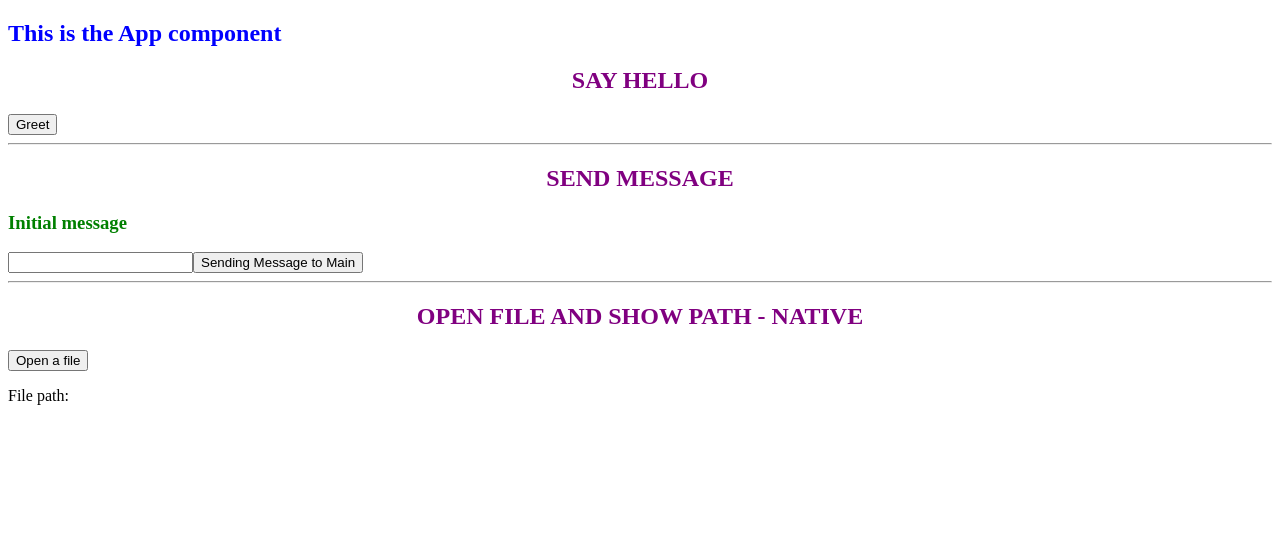
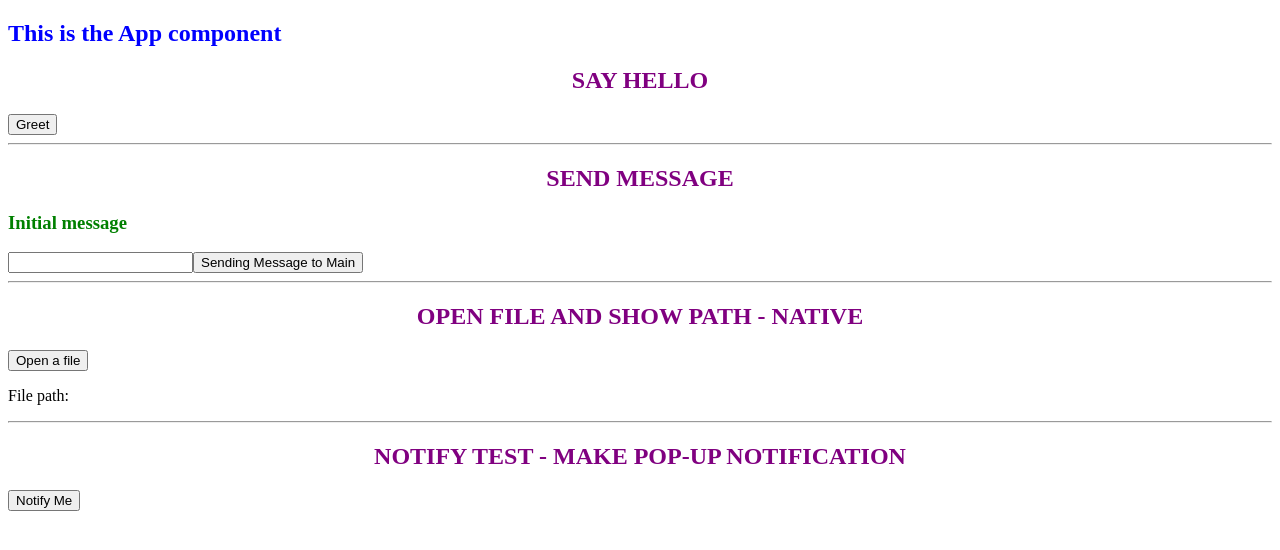
Before and after one commit to charisearter/Secure-Electron-React, a React app: page / in a window 1280 px wide. Shown: the top 550 px of the page. Built offline with nearby package versions, Linux system fonts and the light colour scheme.

Commit message:
Notify pop up test works

```diff
--- a/src/App.js
+++ b/src/App.js
@@ -3,6 +3,7 @@ import React, { useState } from 'react';
 import SayHello from './components/SayHello';
 import SendMessage from './components/SendMessage';
 import NativeOpen from './components/NativeOpen';
+import Notify from './components/Notify';
 
 function App() {
 	const [msg, setMsg] = useState('Initial message');
@@ -31,6 +32,11 @@ function App() {
 		setFilePath(thePath);
 	};
 
+	// Notify Pop up
+	const sendNotification = () => {
+		api.send('notify', 'You have been notified!');
+	};
+
 	return (
 		<section>
 			<h1> This is the App component </h1>
@@ -41,6 +47,7 @@ function App() {
 				msg={msg}
 			/>
 			<NativeOpen fileOpen={fileOpen} filePath={filePath} />
+			<Notify sendNotification={sendNotification} />
 		</section>
 	);
 }
--- a/src/components/NativeOpen.js
+++ b/src/components/NativeOpen.js
@@ -8,6 +8,7 @@ function NativeOpen({ fileOpen, filePath }) {
 			<p>
 				File path: <strong> {filePath} </strong>
 			</p>
+			<hr />
 		</div>
 	);
 }
--- /dev/null
+++ b/src/components/Notify.js
@@ -0,0 +1,13 @@
+import React from 'react';
+
+function Notify({ sendNotification }) {
+	return (
+		<div>
+			<h2> Notify test - Make Pop-up notification</h2>
+      <button onClick={sendNotification}> Notify Me</button>
+
+		</div>
+	);
+}
+
+export default Notify;
```
Also changed, not shown: main.js (+14 -1 lines).
